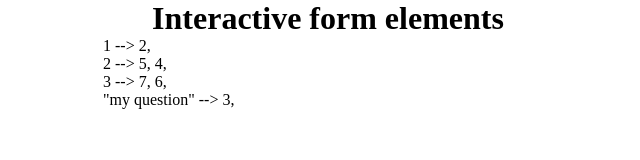
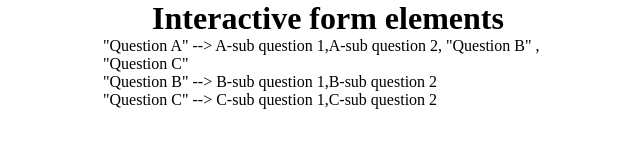
Before and after one commit to Axiat/ISTE-ISTE-Interactive-Form-Elements, a plain HTML site: page index.html in a window 1280 px wide. Shown: the whole page, without its empty margins (312-952 px from the left). Drawn offline with Linux system fonts and the light colour scheme.

Commit message:
- aliasing a question now works, used another dictionary to keep track of aliases. - removed the createQuestion, b/c I realized it would not help solve the problem - added lots of documentation and refactored the names of some of the functions

```diff
--- a/assests/css/my-styles.css
+++ b/assests/css/my-styles.css
@@ -21,7 +21,7 @@
 }
 
 .question-wrapper{
-
+    width: 100%;
 
 }
 
--- a/assests/js/project.js
+++ b/assests/js/project.js
@@ -1,91 +1,107 @@
+
 /*jshint esversion: 6 */
 
 
-
-function createElements(text) {
+/**
+ * Gets passed int the input file as raw text and builds up the data model.
+ * Once complete, this function then calls displayData() function to render the
+ * elments on the page.
+ * @param text
+ */
+function buildDataModel(text) {
     "use strict";
     const text_array = text;
-    const div = document.createElement("div");
-    div.className = "question-wrapper";
     const arrayLenth = text_array.length;
 
+    const dict = [];          // dictionary holds the parent -> [children] relationship
+    const used_elements = []; // keps track of used keys in the dictionary
+    const aliases = [];       // keeps track of the aliases assigned in the input file
 
-    /* Iterate over input and create dictionary */
-    const dict = [];
-    const used_elements = []; // keps track of elements
+
     for( let i = 0; i < arrayLenth; i++ ){
         const line = text_array[i];
         if (!line.includes("//") && line.length > 0){ // ignore all commented out lines and empty lines
+
             const parsed_line = line.split("|");
-            const element = parsed_line[0].trim();
-            const parent = parsed_line[1].trim();
 
-            let new_question;
-            if(element.includes(":")){      // if an alias is assigned to a question
-                let parsed = element.split(":");
-                const id = parsed[0].trim();
-                const question = parsed[1].trim();
-                new_question = new createQuestion(id,question,parent);
+            let parent = parsed_line[1].trim(); // all questions have a parent.
+            let element;
+
+
+            /**
+             * Determine if the given line uses an alias to represent a question
+             */
+            if(line.includes(":")){
+                const expression = parsed_line[0].split(":");
+                const alias = expression[0];    // grab the alias
+                const elem  = expression[1];
+
+                aliases[alias] = elem;      // associate the question with the alias
+                element = elem;
             }
-            else{
-                new_question = new createQuestion("",element,parent);
+            else {
+                element = parsed_line[0].trim();
             }
 
-            const curr_question = new_question.question;
-            const curr_parent = new_question.parent;
 
-            // bug is here
-            if(used_elements[curr_question ] !== true && !new_question.isEqual(parent) ){ // ensures each node only has one parent
+            /**
+             * check to see if the parent is an alias or just a normal question
+             */
+            if(aliases[parent] !== undefined){  // if the parent IS an alias
+                const elem = aliases[parent];
+                parent = elem;   // grab the question related to the alias and set the parent equal to it.
+            }
 
-                used_elements[curr_question] = true; // mark new element as used
-                if( dict[curr_parent] === undefined  ){ // if the parent is not already recorded
-                    dict[curr_parent] = [new_question];
+            /**
+             * This next chunk is a basic check with the following logic:
+             *     -> check if an entry exists and prevent an element from being its own parent.
+             *     -> if it doesn't exist, create it
+             *     -> otherwise concatenate the new child to it's list of children.
+             */
+            if(used_elements[element] !== true && parent !== element){ // ensures each node only has one parent
+                used_elements[element] = true; // mark new element as used
+
+                if( dict[parent] === undefined  ){ // if the parent is not already recorded
+                    dict[parent] = [element];
                 }
                 else{                               // update key if parent is listed
-                    const old_vals = dict[curr_parent];
-                    dict[curr_parent] = [new_question].concat(old_vals);
+                    const old_vals = dict[parent];
+                    dict[parent] = old_vals.concat(element);
                 }
             }
 
         }
     }
 
+    displayData(dict);      // now that the data model is complete, lest display the elments
 
+}
+
+
+/**
+ * Gets pased the dictionary, which is our datamodel. We then create each element
+ * dynamically and display it on the page.
+ * @param dict
+ */
+function displayData(dict) {
+    const div = document.createElement("div");
+    div.className = "question-wrapper";
     /* Iterate over keys in dictionary to help build the page */
     for( const key in dict ){
-        let line = key + " --> ";
-        const array_of_questions = dict[key];
-
-        for(const index in array_of_questions){
-            line += (array_of_questions[index].question) + ", ";
-        }
-
+        const line = key + " --> " + dict[key];
         const p = document.createElement("p");
         p.appendChild(  document.createTextNode(line)   );
         div.appendChild(p);
     }
 
     document.getElementById("content").appendChild(div);
-}
-
-
-function createQuestion(id, question, parent){
-    "use strict";
-    this.id = id;
-    this.question = question;
-    this.parent = parent;
-
-    this.isEqual = function (input) {
-        return (input === id || input === question);
-    };
 
 }
 
 
-
 /**
  * This function takes in the path of a input file and passes the entire
- * text as an array of strings to the "createElements" function.
+ * text as an array of strings to the "buildDataModel" function.
  * @param file
  */
 function readTextFile(file) {
@@ -96,7 +112,7 @@ function readTextFile(file) {
         if(rawFile.readyState === 4) {
             if(rawFile.status === 200 || rawFile.status === 0) {
                 const allText = rawFile.responseText;
-                createElements(allText.split("\n"));
+                buildDataModel(allText.split("\n"));
             }
         }
     };
```
Also changed, not shown: input.txt.
